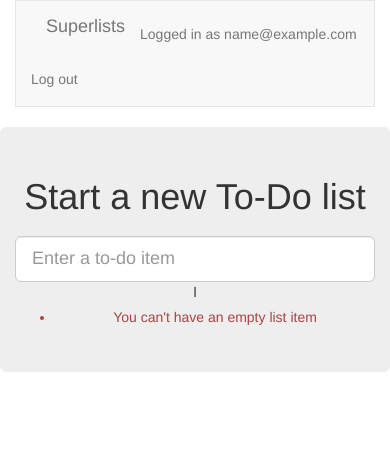
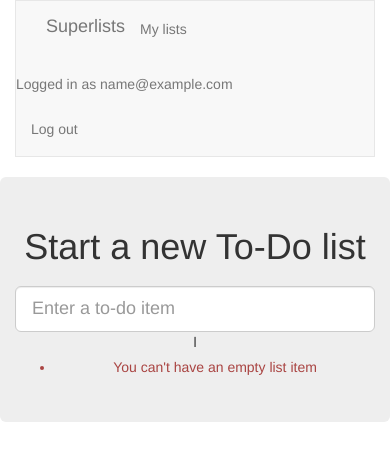
Before and after one commit to hayaoR/tdd_book_python, a Django app: page /lists/new in a window 390 px wide. Shown: the top 461 px of the page. Run offline with Django 3.2, Linux system fonts and the light colour scheme; the visitor is signed in with stand-in values (Sample User, id 1); some libraries are stand-ins or nearby versions.

Commit message:
url, placeholder, view, and, first-cut templates for my_lists

```diff
--- a/lists/templates/base.html
+++ b/lists/templates/base.html
@@ -14,6 +14,9 @@
                 <div class="container-fluid">
                     <a class="navbar-brand" href="/">Superlists</a>
                     {% if user.email %}
+                        <ul class="nav navbar-nav navbar-right">
+                            <li><a href="{% url 'my_lists' user.email %}">My lists</a></li>
+                        </ul>
                         <ul class="nav navbar-nav navbar-right">
                             <li class="navbar-text">Logged in as {{ user.email }}</li>
                             <li><a href="{% url 'logout' %}">Log out</a></li>
@@ -48,6 +51,7 @@
                 <div class="col-md-6 col-md-offset-3 jumbotron">
                     <div class="text-center">
                         <h1>{% block header_text %} {% endblock %}</h1>
+                        {% block list_form %}
                             <form method="POST" action="{% block form_action %}{% endblock %}">
                                 {{ form.text }}l
                                 {% csrf_token %}
@@ -57,16 +61,27 @@
                                 </div>
                                 {% endif %}
                             </form>
+                        {% endblock %}
                     </div>
                 </div>
             </div>
+
             <div class="row">
                 <div class="col-md-6 col-md-offset-3">
                     {% block table %}
                     {% endblock %}
                 </div>
             </div>
+
+            <div class="row">
+                <div class="col-md-6 col-md-offset-3">
+                    {% block extra_content %}
+                    {% endblock %}
                 </div>
+            </div>
+
+        </div>
+
         <script src="/static/list.js"></script>
         <script>
             window.onload = Superlists.initialize;
--- a/lists/urls.py
+++ b/lists/urls.py
@@ -19,4 +19,5 @@ from lists import views
 urlpatterns = [
     url(r'^new$', views.new_list, name='new_list'),
     url(r'^(\d+)/$', views.view_list, name='view_list'),
+    url(r'^users/(.+)/$', views.my_lists, name='my_lists'),
 ]
--- a/lists/views.py
+++ b/lists/views.py
@@ -25,3 +25,6 @@ def new_list(request):
         return redirect(list_)
     else:
         return render(request, 'home.html', {"form": form})
+
+def my_lists(request, email):
+    return render(request, 'my_lists.html')
```
Also changed, not shown: lists/templates/my_lists.html (added, +14 -0 lines), lists/tests/test_views.py (+5 -0 lines). Lines whose indentation alone changed are shown as unchanged.
